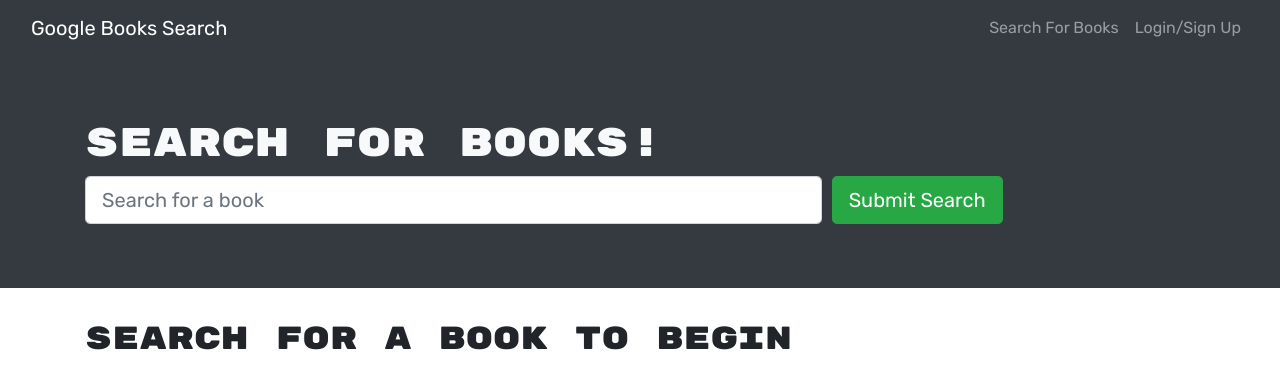
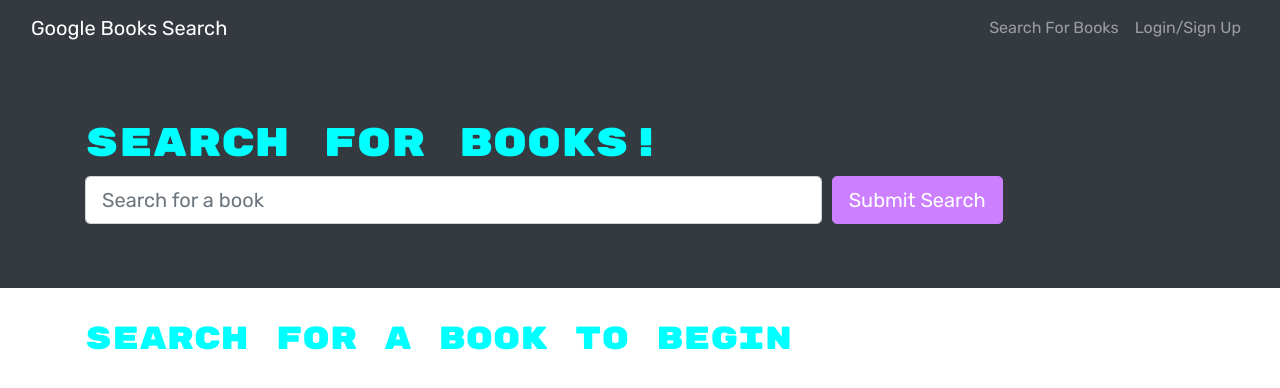
Before and after one commit to yoyachi/book-search-engine, a React (Create React App) app in the folder client/: page / in a window 1280 px wide. Shown: the top 388 px of the page. Built offline with nearby package versions, Linux system fonts and the light colour scheme.

Commit message:
Updated style button

```diff
--- a/client/src/index.css
+++ b/client/src/index.css
@@ -9,9 +9,15 @@
 h5,
 h6 {
   font-family: 'Rubik Mono One', sans-serif;
+  color: aqua;
 }
 
 .small {
   font-weight: 300;
   font-style: italic;
 }
+
+.btn-success {
+  background-color: rgb(204, 127, 255);
+  border-color: rgb(204, 127, 255);
+}
```
